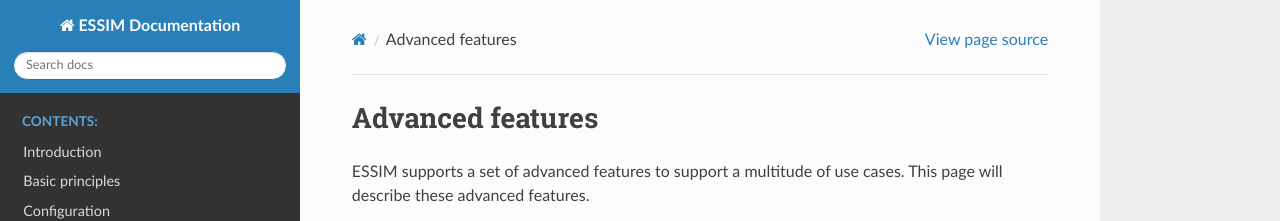
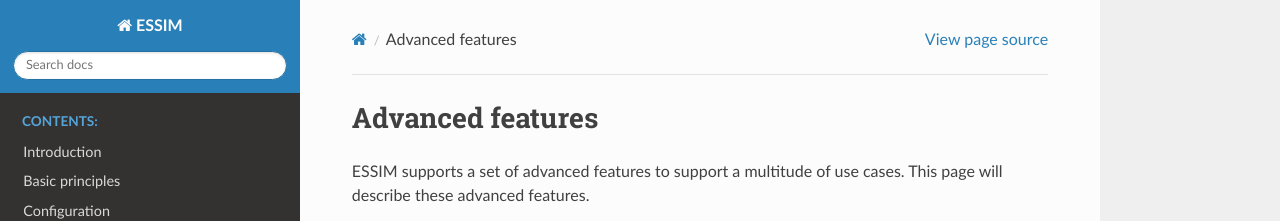
Before and after one commit to ESDLMapEditorESSIM/ESSIMDocumentation, a Sphinx documentation site: the page built from docs/source/advanced_features/index.rst, in a window 1280 px wide. Shown: the top 221 px of the page. Built offline with Sphinx 7.4.7 and the Read the Docs theme 3.1.0, drawn with Linux system fonts in a browser that asks for light colours.

Commit message:
Fix title

```diff
--- a/docs/source/conf.py
+++ b/docs/source/conf.py
@@ -18,7 +18,7 @@
 
 # -- Project information -----------------------------------------------------
 
-project = 'ESSIM Documentation'
+project = 'ESSIM'
 copyright = '2026, Arun Subramanian, Selma Causevic, Edwin Matthijssen, Ewoud Werkman'
 author = 'Arun Subramanian, Selma Causevic, Edwin Matthijssen, Ewoud Werkman'
 
```
